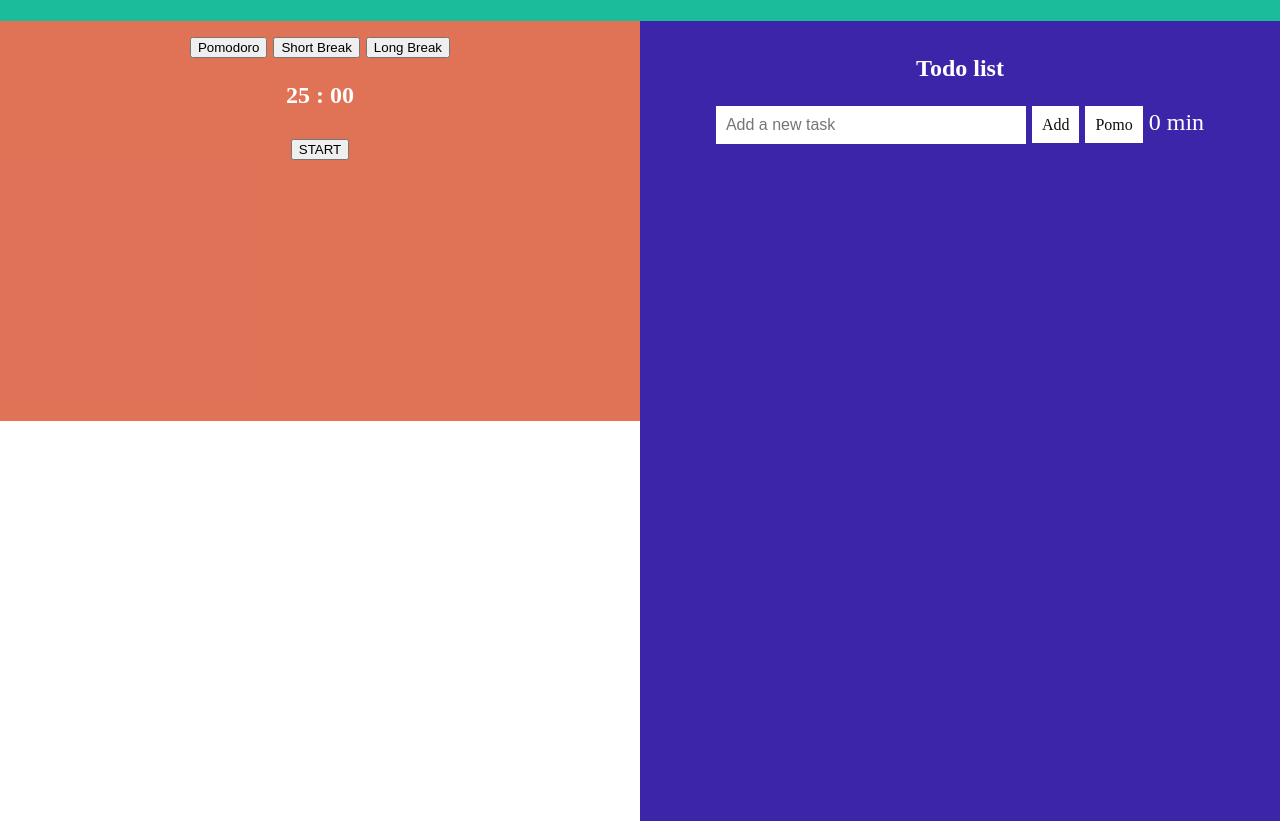
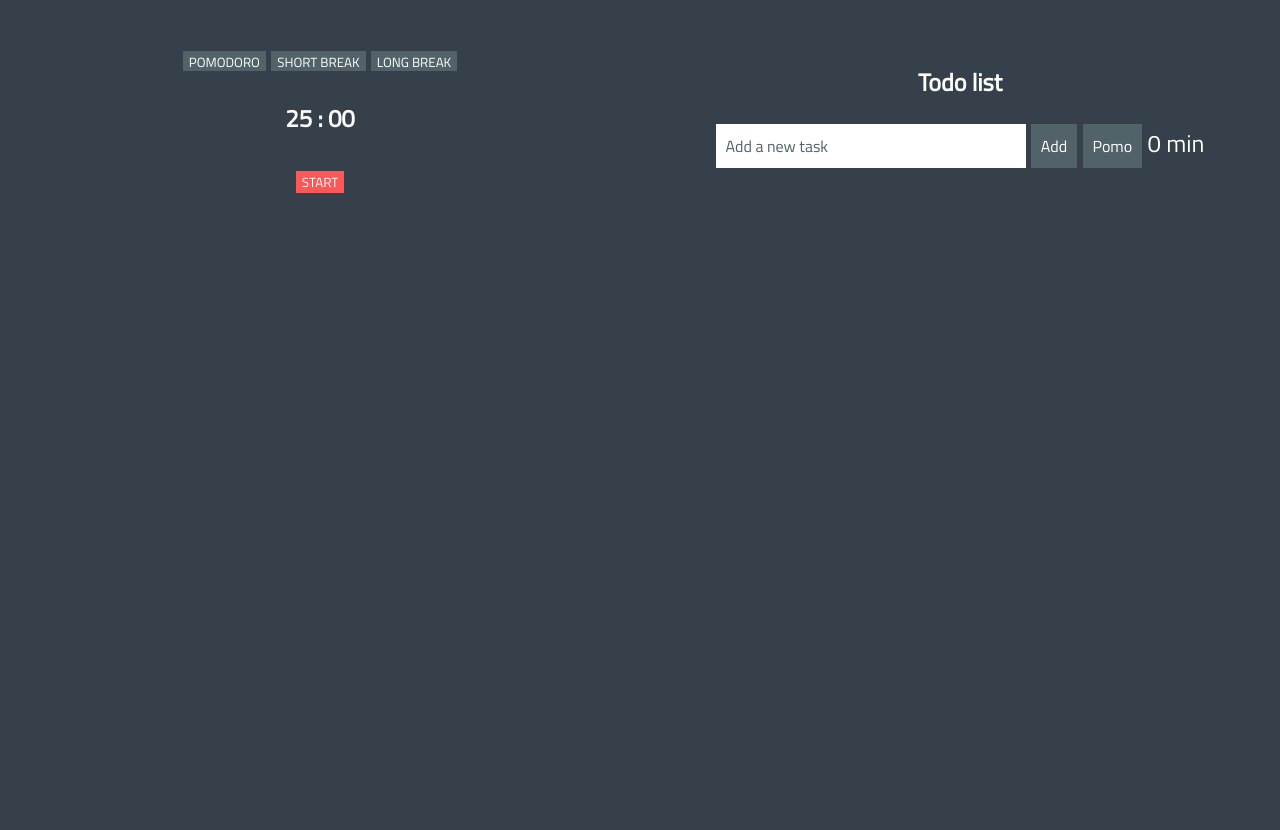
Before and after one commit to syedsadman16/HYO-Summer2020-Orientation, a website: page views/index.html in a window 1280 px wide. Shown: the part 98-928 px from the top of the page. Drawn offline with Linux system fonts and the light colour scheme.

Commit message:
added design

```diff
--- a/static/css/stylesheet.css
+++ b/static/css/stylesheet.css
@@ -1,10 +1,14 @@
+@import url('https://fonts.googleapis.com/css2?family=Titillium+Web');
 
-  * {
+
+
+* {
     box-sizing: border-box;
   }
 
   body {
     font-size: 1.50rem;
+    background: #35404a;
   }
 
   html, body, div {
@@ -28,7 +32,7 @@
   /* This adds box around new list item */
   ul li {
     position: relative;
-    background: rgb(55, 105, 211);
+    background:#555f67;
     font-size: 18px;
     padding: 5px;
     padding-bottom: 5px;
@@ -38,7 +42,7 @@
   }
 
   ul li:hover {
-    background: rgb(168, 185, 230);
+    background:  #5ed7bf;
   }
 
   .time {
@@ -53,10 +57,12 @@
     text-align: center;
     width: 100%;
     padding: 30px;
-    background: #1abc9c;
+    background: #35404a;
     color: white;
     font-size: 30px;
     position: relative;
+    font-family: 'Titillium Web', sans-serif;
+
   }
 
   section {
@@ -90,36 +96,43 @@
 
   /* Define section for the clock portion */
   .left {
-    background-color: #d43d17b9;
+    background-color:#35404a;
     position: absolute;
     left: 0px;
     width: 50%;
     height: 50%;
+    font-family: 'Titillium Web', sans-serif;
+
   }
 
   /* Define section for the todo list portion */
   .right {
     display: inline-block;
-    background-color: #3d25aa;
+    background-color: #35404a;
     position: absolute;
     right: 0px;
     width: 50%;
     height: 100%;
+    font-family: 'Titillium Web', sans-serif;
+
   }
 
   /* Define class for all buttons */
   .button {
     text-align: center;
     font-size: 16px;
-    color: rgb(15, 15, 15);
     padding: 10px;
     width: 25%;
-    background: #FFF;
     transition: 0.5s;
+    color: white;
+   background: #516269;
+   border-color:#5ed7bf;
+   font-family: 'Titillium Web', sans-serif;
+
   }
 
   .button:hover {
-    background-color: rgb(71, 177, 118);
+    background-color:#5ed7bf;
   }
 
   /* Design the input field */
@@ -143,3 +156,13 @@
       color: white;
       margin: 0;
   }
+
+  ::placeholder {
+    color: #516269;
+    font-family: 'Titillium Web', sans-serif;
+  }
+
+  #newTask {
+    color: #516269;
+    font-family: 'Titillium Web', sans-serif;
+  }
--- a/static/css/timerstyle.css
+++ b/static/css/timerstyle.css
@@ -1,6 +1,40 @@
+@import url('https://fonts.googleapis.com/css2?family=Titillium+Web');
+
+
 .tabContent {
    display: none;
 }
+
+.tabLinks {
+
+   color: white;
+   background: #516269;
+   height:20px;
+   width:120 px;
+   border: none;
+   font-family: 'Titillium Web', sans-serif;
+
+}
+
+.active {
+   background: #4ee3c2;
+}
+
+
+#startButton {
+   color: white;
+   background:#ff5757;
+   font-family: 'Titillium Web', sans-serif;
+   border: none;
+
+}
+
+
 #stopButton {
    display: none;
+   color: white;
+   background:#ff5757;
+   font-family: 'Titillium Web', sans-serif;
+   border: none;
+
 }
--- a/views/index.html
+++ b/views/index.html
@@ -7,7 +7,6 @@
     <title>PomoToDo</title>
     <link rel="stylesheet" type="text/css" href="/css/stylesheet.css">
     <link rel="stylesheet" type="text/css" href="/css/timerstyle.css">
-
     <script src="/javascript/todo.js"></script>
     <script src="/javascript/timer.js"></script>
 </head>
@@ -15,6 +14,8 @@
 <body >
 
   <div class="header">
+    <link href='https://fonts.googleapis.com/css?family=Source+Sans+Pro' rel='stylesheet' type='text/css'>
+
     <h1>PomoToDo - Productivity Web App </h1>
   </div>
 
@@ -22,9 +23,9 @@
     <div class="left" id="timer">
       <article>
            <div class="timerTabs" >
-              <button class="tabLinks" onClick="switchTimer(event, 'Pomo');">Pomodoro</button>
-              <button class="tabLinks" onClick="switchTimer(event, 'sBreak');">Short Break</button>
-              <button class="tabLinks" onClick="switchTimer(event, 'lBreak');">Long Break</button>
+              <button id="pomButton" class="tabLinks" onClick="switchTimer(event, 'Pomo');">POMODORO</button>
+              <button id="shortButton" class="tabLinks" onClick="switchTimer(event, 'sBreak');">SHORT BREAK</button>
+              <button id="longButton" class="tabLinks" onClick="switchTimer(event, 'lBreak');">LONG BREAK</button>
            </div>
 
            <div id="Pomo" class="tabContent">
```
